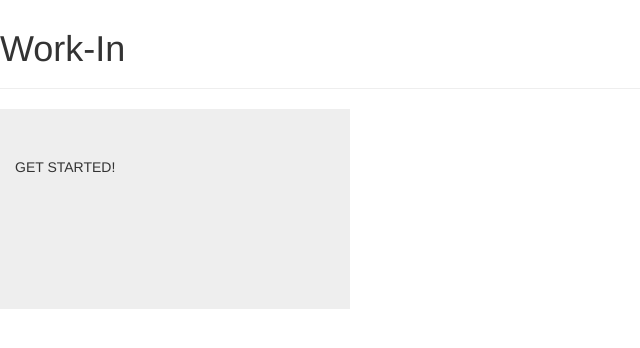
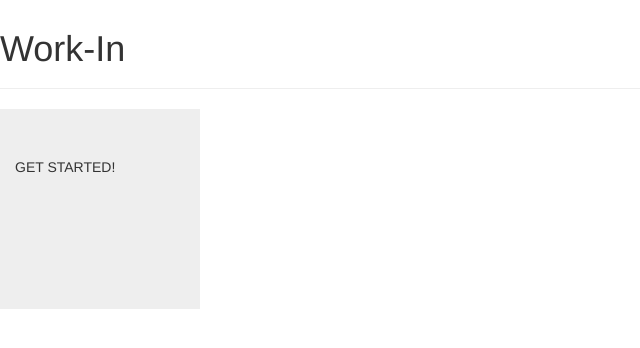
Before and after one commit to adis18-meet/personal_website, a PHP site: page / in a window 1280 px wide. Shown: the part 51-399 px from the top of the page, without its empty margins (0-640 px from the left). Run offline with PHP 8.4, Linux system fonts and the light colour scheme.

Commit message:
jumotron

```diff
--- a/home.css
+++ b/home.css
@@ -4,6 +4,6 @@
   background-position: 0% 25%;
   background-repeat: no-repeat;
   height: 200px;
-  width: 350px;
+  width: 200px;
   color: black;
 }
```
